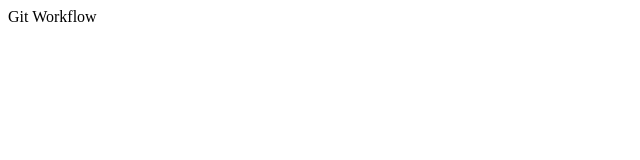
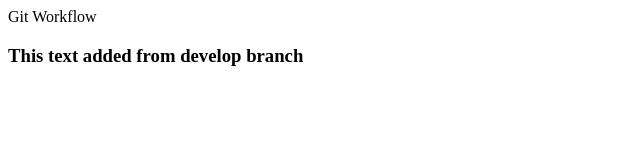
Before and after one commit to Altmertrick/git_basic_workflow, a plain HTML site: page index.html in a window 1280 px wide. Shown: the whole page, without its empty margins (0-640 px from the left). Drawn offline with Linux system fonts and the light colour scheme.

Commit message:
1 frist commit on develop branch

```diff
--- a/index.html
+++ b/index.html
@@ -1,3 +1,6 @@
 <div>
   <div>Git Workflow</div>
+  <div>
+    <h3>This text added from develop branch</h3>
+  </div>
 </div>
```
